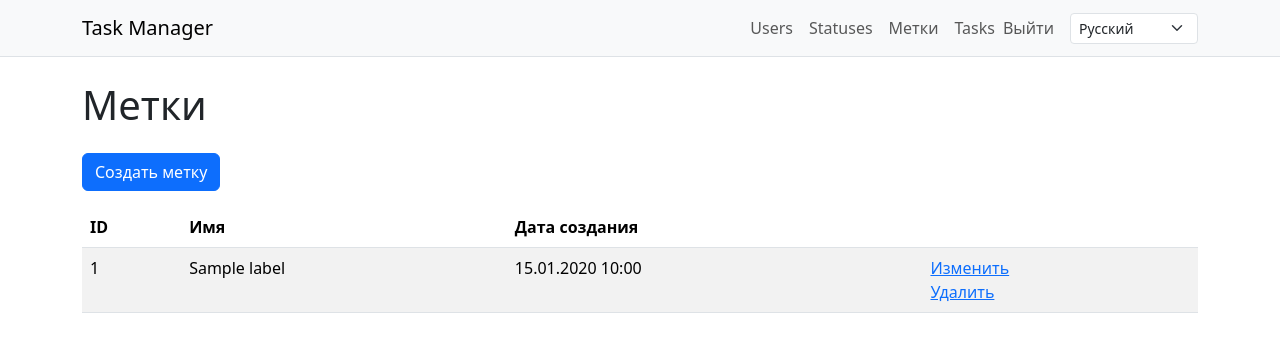
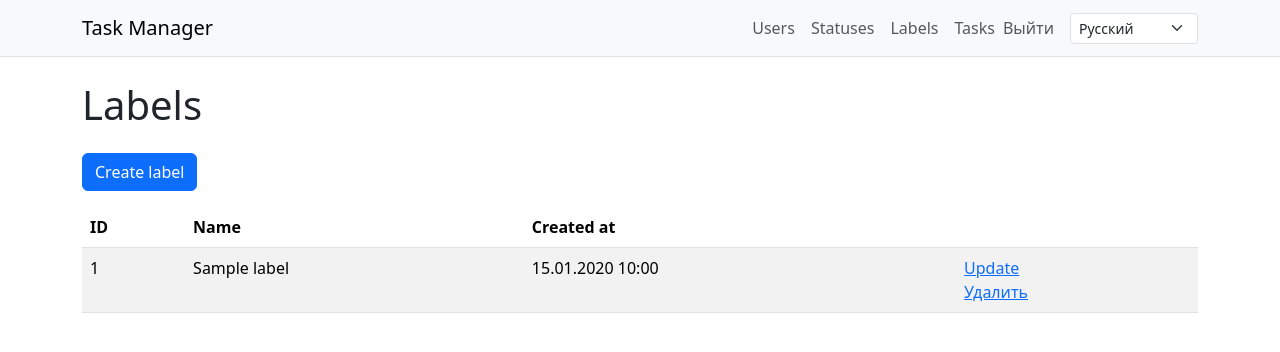
Before and after one commit to SlowKingg/python-project-52, a Django app: page /labels/ in a window 1280 px wide. Shown: the top 352 px of the page. Run offline with Django 5.2, Linux system fonts and the light colour scheme; a user stored in the database is signed in; tables that the repository leaves empty hold one stand-in row (values such as "Sample post"); parts of the project's set-up code (start-up, migrations or seed data) failed here and were passed over; some libraries are stand-ins or nearby versions.

Commit message:
Refactor label management for internationalization and consistency in UI text

```diff
--- a/task_manager/labels/forms.py
+++ b/task_manager/labels/forms.py
@@ -1,4 +1,5 @@
 from django import forms
+from django.utils.translation import gettext_lazy as _
 
 from .models import Label
 
@@ -8,5 +9,5 @@ class LabelForm(forms.ModelForm):
         model = Label
         fields = ('name',)
         labels = {
-            'name': 'Имя',
+            'name': _('Name'),
         }
--- a/task_manager/labels/models.py
+++ b/task_manager/labels/models.py
@@ -1,13 +1,14 @@
 from django.db import models
+from django.utils.translation import gettext_lazy as _
 
 
 class Label(models.Model):
     name = models.CharField(
         max_length=255,
         unique=True,
-        verbose_name='Имя',
+        verbose_name=_('Name'),
         error_messages={
-            'unique': 'already exists',
+            'unique': _('already exists'),
         },
     )
     created_at = models.DateTimeField(auto_now_add=True)
--- a/task_manager/labels/views.py
+++ b/task_manager/labels/views.py
@@ -2,6 +2,7 @@ from django.contrib import messages
 from django.contrib.auth.mixins import LoginRequiredMixin
 from django.shortcuts import redirect
 from django.urls import reverse_lazy
+from django.utils.translation import gettext as _
 from django.views.generic import CreateView, DeleteView, ListView, UpdateView
 
 from .forms import LabelForm
@@ -21,13 +22,13 @@ class LabelCreateView(LoginRequiredMixin, CreateView):
     success_url = reverse_lazy('labels_index')
 
     def form_valid(self, form):
-        messages.success(self.request, 'Метка успешно создана')
+        messages.success(self.request, _('Label has been created successfully'))
         return super().form_valid(form)
 
     def get_context_data(self, **kwargs):
         context = super().get_context_data(**kwargs)
-        context['title'] = 'Создать метку'
-        context['submit_label'] = 'Создать'
+        context['title'] = _('Create label')
+        context['submit_label'] = _('Create')
         return context
 
 
@@ -38,13 +39,13 @@ class LabelUpdateView(LoginRequiredMixin, UpdateView):
     success_url = reverse_lazy('labels_index')
 
     def form_valid(self, form):
-        messages.success(self.request, 'Метка успешно изменена')
+        messages.success(self.request, _('Label has been updated successfully'))
         return super().form_valid(form)
 
     def get_context_data(self, **kwargs):
         context = super().get_context_data(**kwargs)
-        context['title'] = 'Изменить метку'
-        context['submit_label'] = 'Изменить'
+        context['title'] = _('Update label')
+        context['submit_label'] = _('Update')
         return context
 
 
@@ -55,8 +56,8 @@ class LabelDeleteView(LoginRequiredMixin, DeleteView):
 
     def form_valid(self, form):
         if self.object.tasks.exists():
-            messages.error(self.request, 'Невозможно удалить метку')
+            messages.error(self.request, _('Cannot delete label'))
             return redirect('labels_index')
 
-        messages.success(self.request, 'Метка успешно удалена')
+        messages.success(self.request, _('Label has been deleted successfully'))
         return super().form_valid(form)
--- a/task_manager/templates/base.html
+++ b/task_manager/templates/base.html
@@ -27,7 +27,7 @@
                 <li class="nav-item"><a class="nav-link" href="{% url 'users_index' %}">{% trans 'Users' %}</a></li>
                 {% if user.is_authenticated %}
                 <li class="nav-item"><a class="nav-link" href="{% url 'statuses_index' %}">{% trans 'Statuses' %}</a></li>
-                <li class="nav-item"><a class="nav-link" href="{% url 'labels_index' %}">Метки</a></li>
+                <li class="nav-item"><a class="nav-link" href="{% url 'labels_index' %}">{% trans 'Labels' %}</a></li>
                 <li class="nav-item"><a class="nav-link" href="{% url 'tasks_index' %}">{% trans 'Tasks' %}</a></li>
                 <li class="nav-item">
                     <form action="{% url 'logout' %}" method="post" class="d-inline mb-0">
--- a/task_manager/templates/labels/index.html
+++ b/task_manager/templates/labels/index.html
@@ -1,16 +1,17 @@
 {% extends 'base.html' %}
+{% load i18n %}
 
-{% block title %}Метки{% endblock %}
+{% block title %}{% trans 'Labels' %}{% endblock %}
 
 {% block content %}
-<h1 class="mb-4">Метки</h1>
-<a class="btn btn-primary mb-3" href="{% url 'labels_create' %}">Создать метку</a>
+<h1 class="mb-4">{% trans 'Labels' %}</h1>
+<a class="btn btn-primary mb-3" href="{% url 'labels_create' %}">{% trans 'Create label' %}</a>
 <table class="table table-striped">
     <thead>
         <tr>
             <th>ID</th>
-            <th>Имя</th>
-            <th>Дата создания</th>
+            <th>{% trans 'Name' %}</th>
+            <th>{% trans 'Created at' %}</th>
             <th></th>
         </tr>
     </thead>
@@ -21,9 +22,9 @@
             <td>{{ label.name }}</td>
             <td>{{ label.created_at|date:'d.m.Y H:i' }}</td>
             <td>
-                <a href="{% url 'labels_update' label.pk %}">Изменить</a>
+                <a href="{% url 'labels_update' label.pk %}">{% trans 'Update' %}</a>
                 <br>
-                <a href="{% url 'labels_delete' label.pk %}">Удалить</a>
+                <a href="{% url 'labels_delete' label.pk %}">{% trans 'Delete' %}</a>
             </td>
         </tr>
     {% endfor %}
```
Also changed, not shown: task_manager/templates/labels/delete.html (+5 -4 lines), locale/en/LC_MESSAGES/django.po, locale/ru/LC_MESSAGES/django.po, task_manager/labels/migrations/0001_initial.py.
